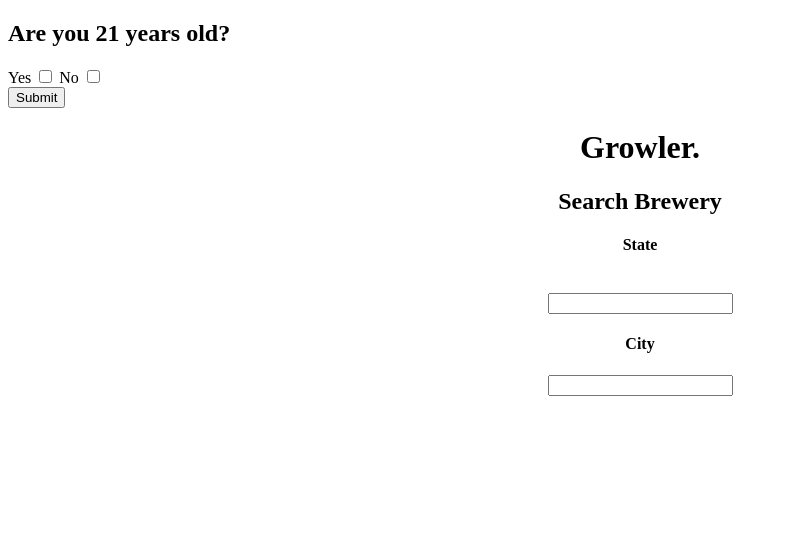
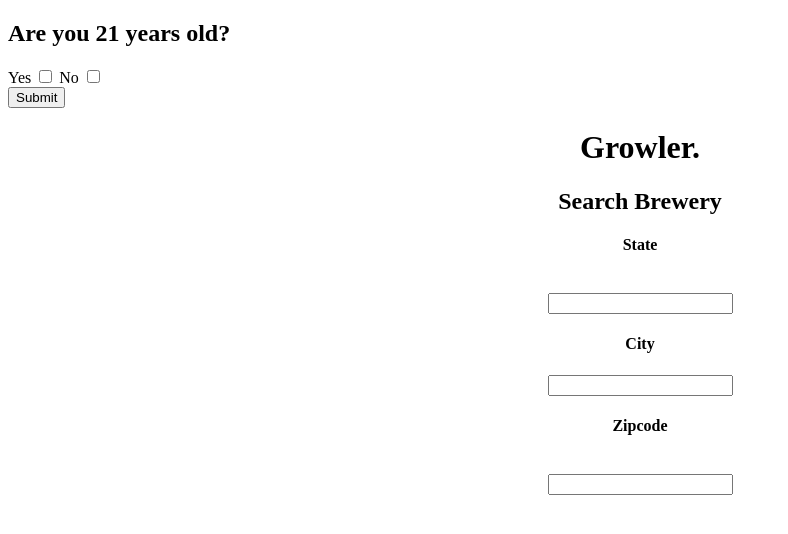
Before and after one commit to lorena171991/Phase-1-Project-Growler, a plain HTML site: page index.html in a window 1280 px wide. Shown: the whole page, without its empty margins (0-788 px from the left). Drawn offline with Linux system fonts and the light colour scheme.

Commit message:
zipcode input

```diff
--- a/index.html
+++ b/index.html
@@ -37,6 +37,12 @@
             <input type="text" id="search-by-city" placeholder="">
         </div>
 
+        <div class="input-container">
+            <label for="typeInput"><h4>Zipcode</h4></label>
+            <br>
+            <input type="text" id="search-by-zipcode" placeholder="">
+        </div>
+
     </div>
 
 </body>
```
